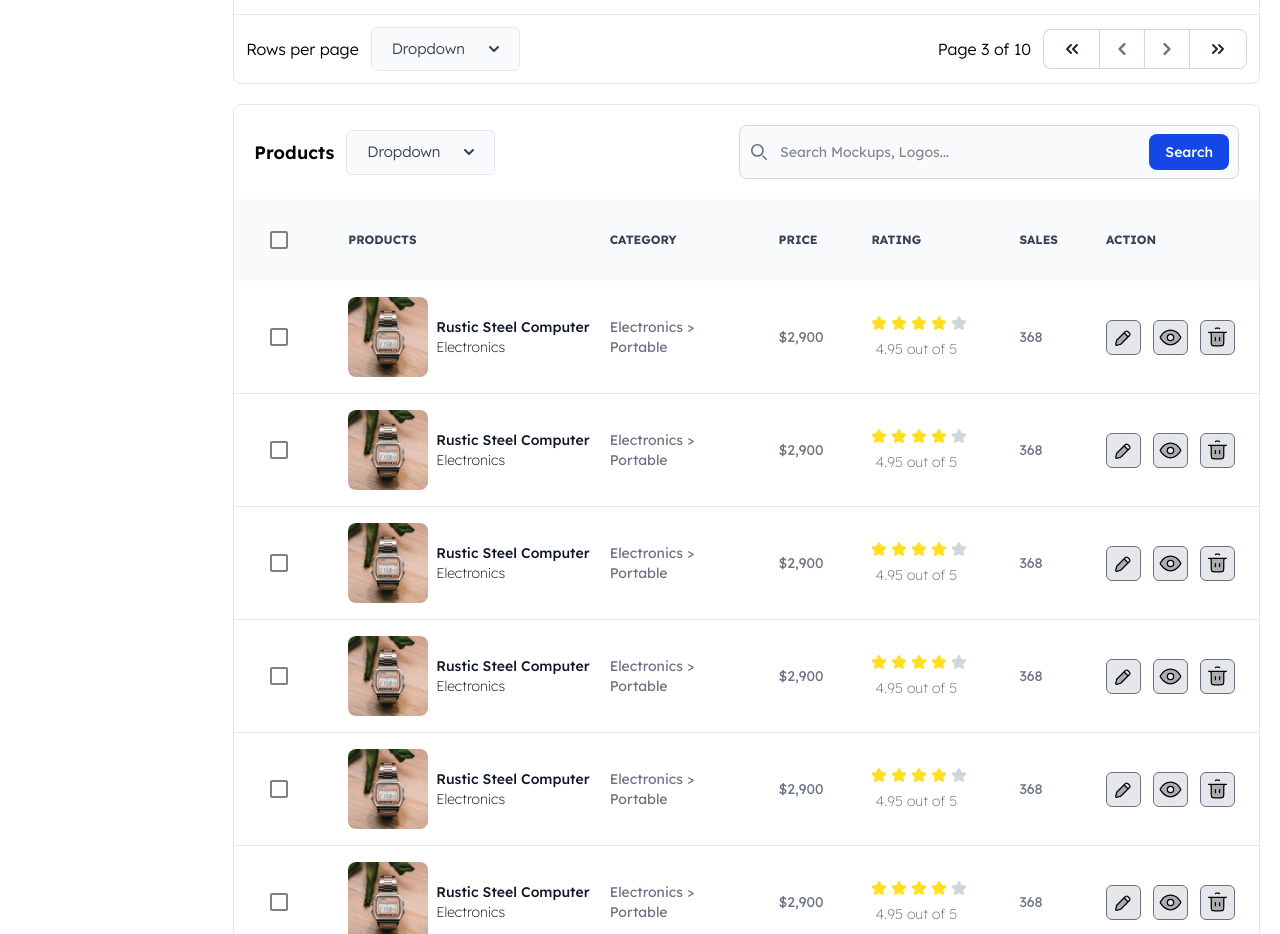
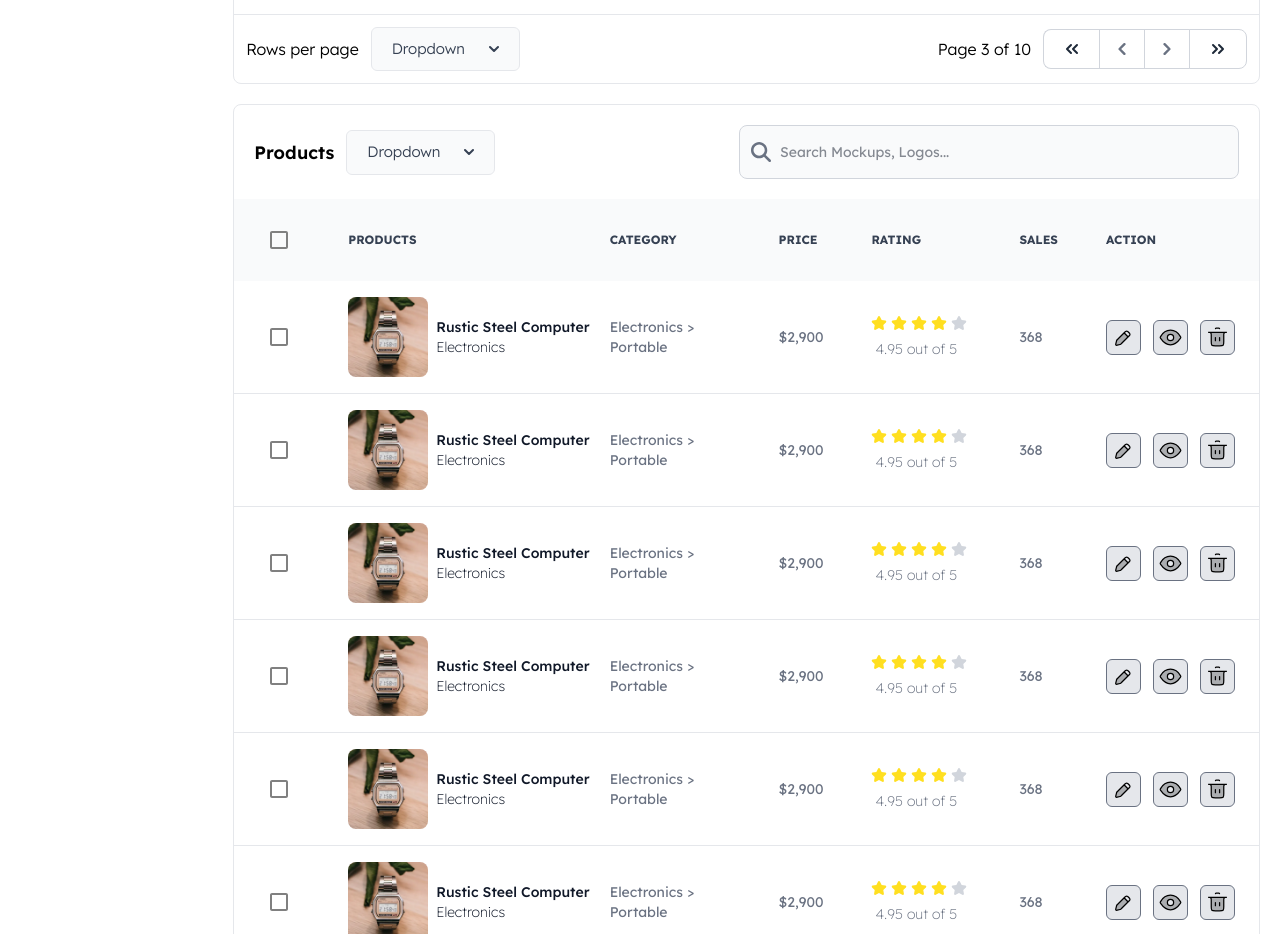
Before and after one commit to RijoyChowdhury/ecommerce-website-admin, a React (Vite) app: page / in a window 1280 px wide. Shown: the part 1640-2574 px from the top of the page. Built offline with nearby package versions, Linux system fonts and the light colour scheme.

Commit message:
feat(component): refactors searchbar component

```diff
--- a/src/components/SearchBar/index.jsx
+++ b/src/components/SearchBar/index.jsx
@@ -1,4 +1,5 @@
 import React from 'react'
+import Magnifier from '../../assets/icons/magnifier'
 
 const SearchBar = () => {
     return (
@@ -7,12 +8,10 @@ const SearchBar = () => {
                 <label for="default-search" className="mb-2 text-sm font-medium text-gray-900 sr-only dark:text-white">Search</label>
                 <div className="relative">
                     <div className="absolute inset-y-0 start-0 flex items-center ps-3 pointer-events-none">
-                        <svg className="w-4 h-4 text-gray-500 dark:text-gray-400" aria-hidden="true" xmlns="http://www.w3.org/2000/svg" fill="none" viewBox="0 0 20 20">
-                            <path stroke="currentColor" stroke-linecap="round" stroke-linejoin="round" stroke-width="2" d="m19 19-4-4m0-7A7 7 0 1 1 1 8a7 7 0 0 1 14 0Z" />
-                        </svg>
+                        <span className='text-[20px] text-gray-500'><Magnifier /></span>
                     </div>
                     <input type="search" id="default-search" className="h-fit block w-full p-4 ps-10 text-sm text-gray-900 border border-gray-300 rounded-lg bg-gray-50 focus:ring-blue-500 focus:border-blue-500 dark:bg-gray-700 dark:border-gray-600 dark:placeholder-gray-400 dark:text-white dark:focus:ring-blue-500 dark:focus:border-blue-500" placeholder="Search Mockups, Logos..." required />
-                    <button type="submit" className="text-white absolute end-2.5 bottom-[9px] bg-blue-700 hover:bg-blue-800 focus:outline-none focus:ring-blue-300 font-medium rounded-lg text-sm px-4 py-2 dark:bg-blue-600 dark:hover:bg-blue-700 dark:focus:ring-blue-800">Search</button>
+                    <button type="submit" className="hidden text-white absolute end-2.5 bottom-[9px] bg-blue-700 hover:bg-blue-800 focus:outline-none focus:ring-blue-300 font-medium rounded-lg text-sm px-4 py-2 dark:bg-blue-600 dark:hover:bg-blue-700 dark:focus:ring-blue-800">Search</button>
                 </div>
             </form>
         </div>
```
